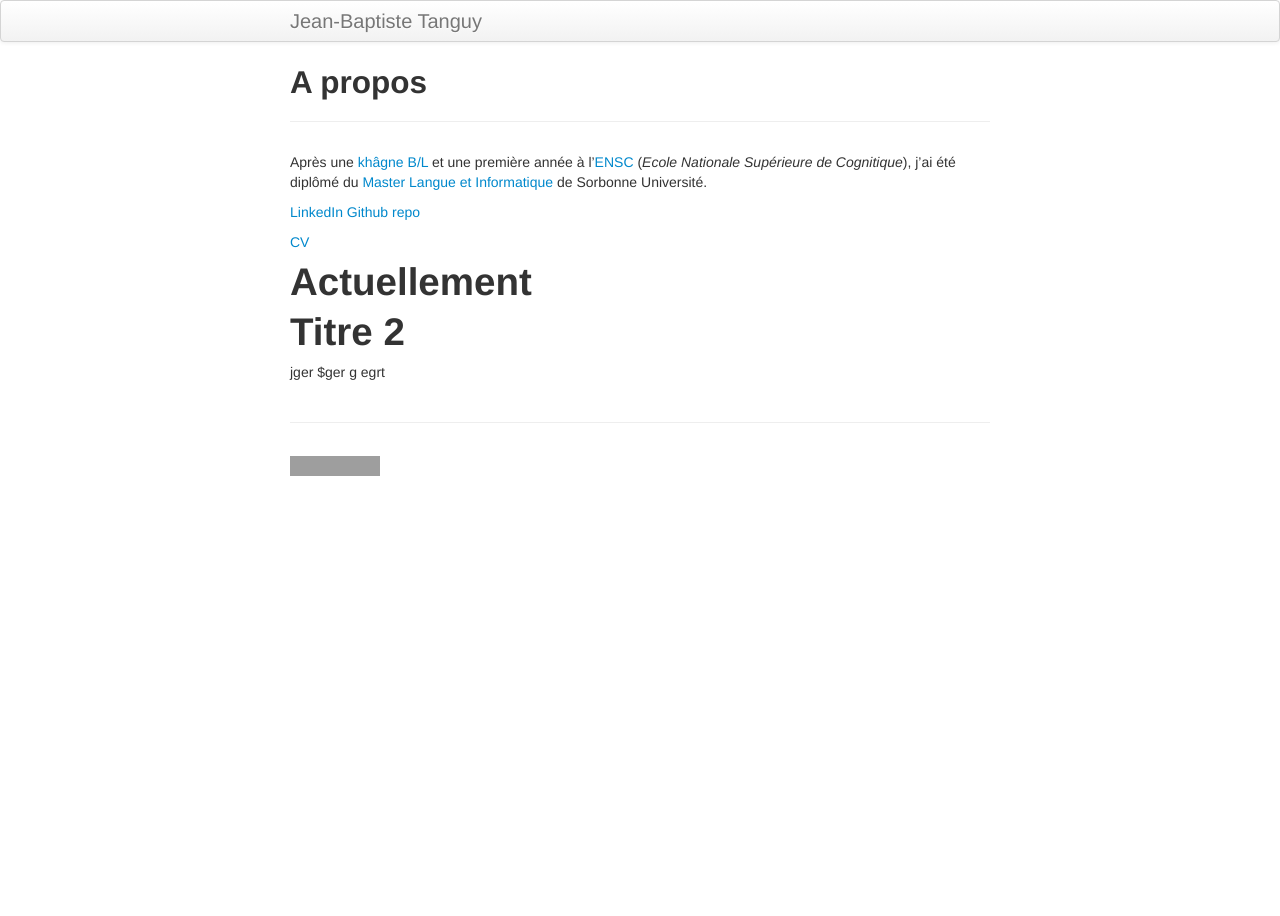
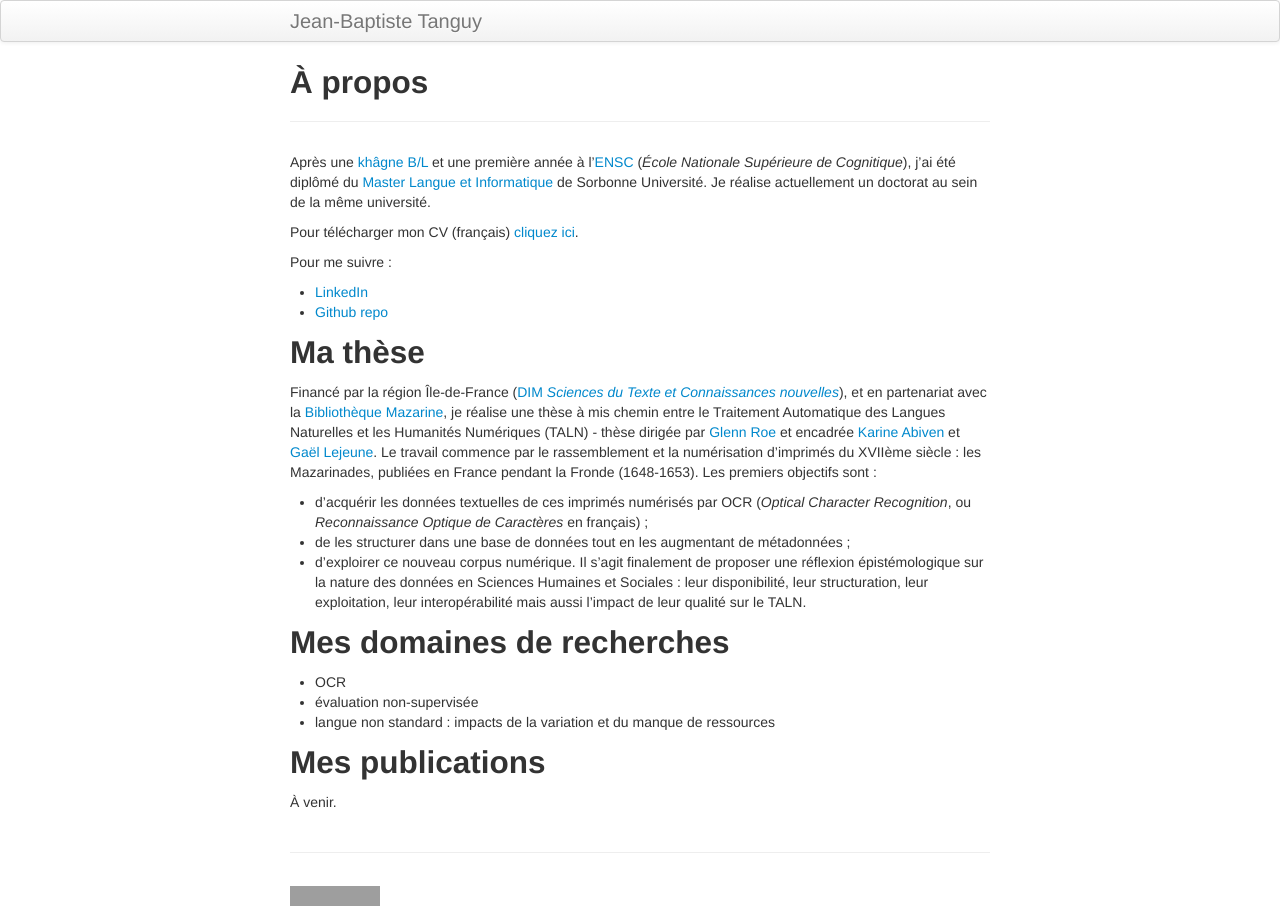
Before and after one commit to jbtanguy/jbtanguy.github.io, a Jekyll site: the page built from index.md, in a window 1280 px wide. Built offline with Jekyll 4.4.1, drawn with Linux system fonts in a browser that asks for light colours; grey boxes are pictures that could not be loaded.

Commit message:
Vrai index v1

```diff
--- a/index.md
+++ b/index.md
@@ -1,25 +1,41 @@
 ---
 layout: page
-title: A propos
+title: À propos
 description: Jean-Baptiste Tanguy, doctorant en Traitement Automatique des Langues à Sorbonne Université
 keywords: Tanguy, NLP, TAL, Humanités Numériques, Digital Humanities, OCR, français pré-classique, pre-classical French, Mazarinades
 ---
 
-Après une [khâgne B/L](http://www.prepabl.fr/spip.php?rubrique4) et une première année à l'[ENSC](https://ensc.bordeaux-inp.fr/fr) (<i>Ecole Nationale Supérieure
+Après une [khâgne B/L](http://www.prepabl.fr/spip.php?rubrique4) et une première année à l'[ENSC](https://ensc.bordeaux-inp.fr/fr) (<i>École Nationale Supérieure
 de Cognitique</i>), j'ai été diplômé du [Master Langue et Informatique](http://vof.paris-sorbonne.fr/fr/index/master-XB/arts-lettres-langues-ALL/master-sciences-du-langage-langue-et-informatique-program-mscla1l-613/m2-sclan-langue-et-informatique-subprogram-m2lg13-19.html) de Sorbonne Université.
-
-[LinkedIn](www.linkedin.com/in/jean-baptiste-tanguy-a08977118)
-[Github repo](https://github.com/jbtanguy/)
-
-<a href="./assets/cv_jbtanguy_fr.pdf" download="cv_jbtanguy">CV</a>
-
-Actuellement
-============
+Je réalise actuellement un doctorat au sein de la même université.
 
 
-Titre 2
-=======
-jger
-$ger
-g
-egrt
+Pour télécharger mon CV (français) <a href="./assets/cv_jbtanguy_fr.pdf" download="cv_jbtanguy">cliquez ici</a>.
+
+Pour me suivre :
+- [LinkedIn](www.linkedin.com/in/jean-baptiste-tanguy-a08977118)
+- [Github repo](https://github.com/jbtanguy/)
+
+Ma thèse
+--------
+Financé par la région Île-de-France ([DIM <i>Sciences du Texte et Connaissances nouvelles</i>](http://www.dim-humanites-numeriques.fr/)), et en partenariat avec
+la [Bibliothèque Mazarine](https://www.bibliotheque-mazarine.fr/fr/), je réalise une thèse à mis chemin entre le Traitement Automatique des Langues Naturelles et
+les Humanités Numériques (TALN) - thèse dirigée par [Glenn Roe](http://www.glennroe.net/) et encadrée [Karine Abiven](https://paris-sorbonne.academia.edu/KarineAbiven) et
+[Gaël Lejeune](https://www.lejeunegael.fr/). Le travail commence par le rassemblement et la numérisation d'imprimés du XVIIème siècle : les Mazarinades, publiées en
+France pendant la Fronde (1648-1653). Les premiers objectifs sont :
+- d'acquérir les données textuelles de ces imprimés numérisés par OCR (<i>Optical Character Recognition</i>, ou <i>Reconnaissance Optique de Caractères</i> en français) ;
+- de les structurer dans une base de données tout en les augmentant de métadonnées ;
+- d'exploirer ce nouveau corpus numérique.
+Il s'agit finalement de proposer une réflexion épistémologique sur la nature des données en Sciences Humaines et Sociales : leur disponibilité, leur structuration,
+leur exploitation, leur interopérabilité mais aussi l'impact de leur qualité sur le TALN.
+
+
+Mes domaines de recherches
+--------------------------
+- OCR
+- évaluation non-supervisée
+- langue non standard : impacts de la variation et du manque de ressources
+
+Mes publications
+----------------
+À venir.
```
